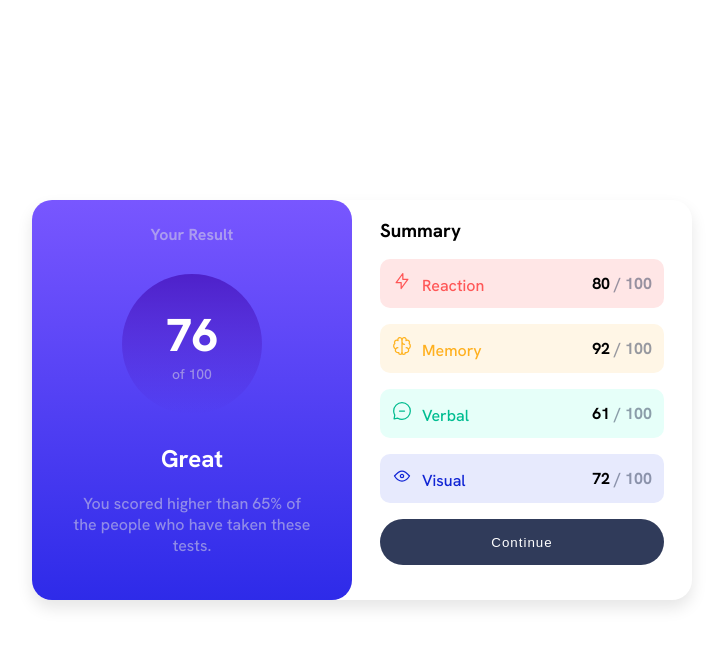
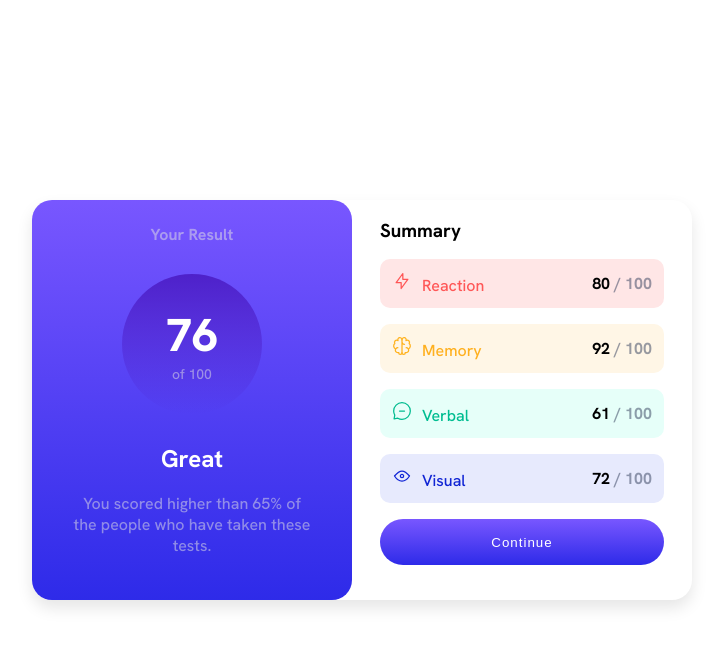
Before and after one commit to ryan-spencer1220/results-summary, a plain HTML site: page index.html in a window 1280 px wide. In both pictures the pointer is over the button "Continue". Shown: the whole page, without its empty margins (278-1000 px from the left). Drawn offline with Linux system fonts and the light colour scheme.

Commit message:
add hove effects

```diff
--- a/styles.css
+++ b/styles.css
@@ -108,6 +108,10 @@ button {
   border: none;
 }
 
+button:hover {
+  background: linear-gradient(hsl(252, 100%, 67%), hsl(241, 81%, 54%));
+}
+
 .fractions {
   color: hsl(224, 30%, 27%, 50%);
   font-weight: bold;
```
